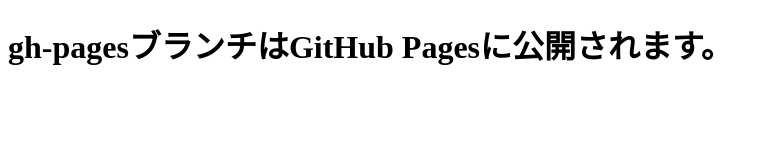
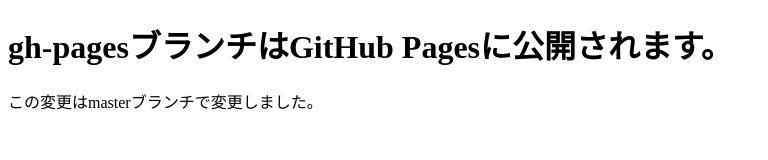
Before and after one commit to masanorifunaki/git-study, a plain HTML site: page index.html in a window 1280 px wide. Shown: the whole page, without its empty margins (0-768 px from the left). Drawn offline with Linux system fonts and the light colour scheme.

Commit message:
文言追加

```diff
--- a/index.html
+++ b/index.html
@@ -6,5 +6,6 @@
 </head>
 <body>
     <h1>gh-pagesブランチはGitHub Pagesに公開されます。</h1>
+    <p>この変更はmasterブランチで変更しました。</p>
 </body>
 </html>
```
